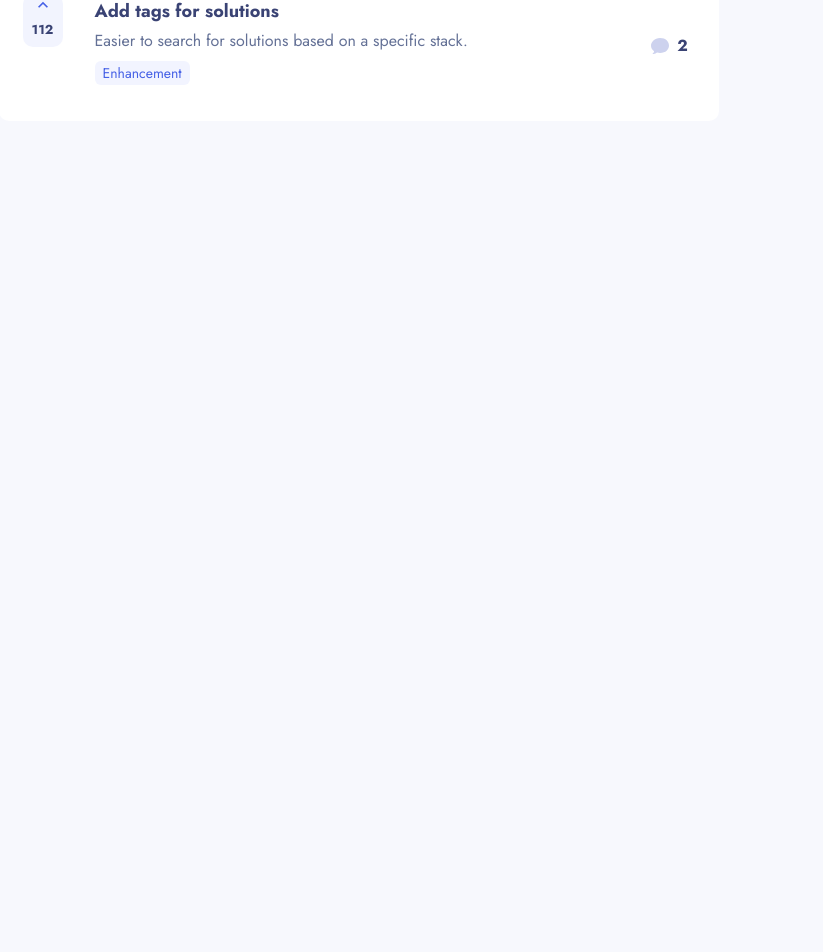
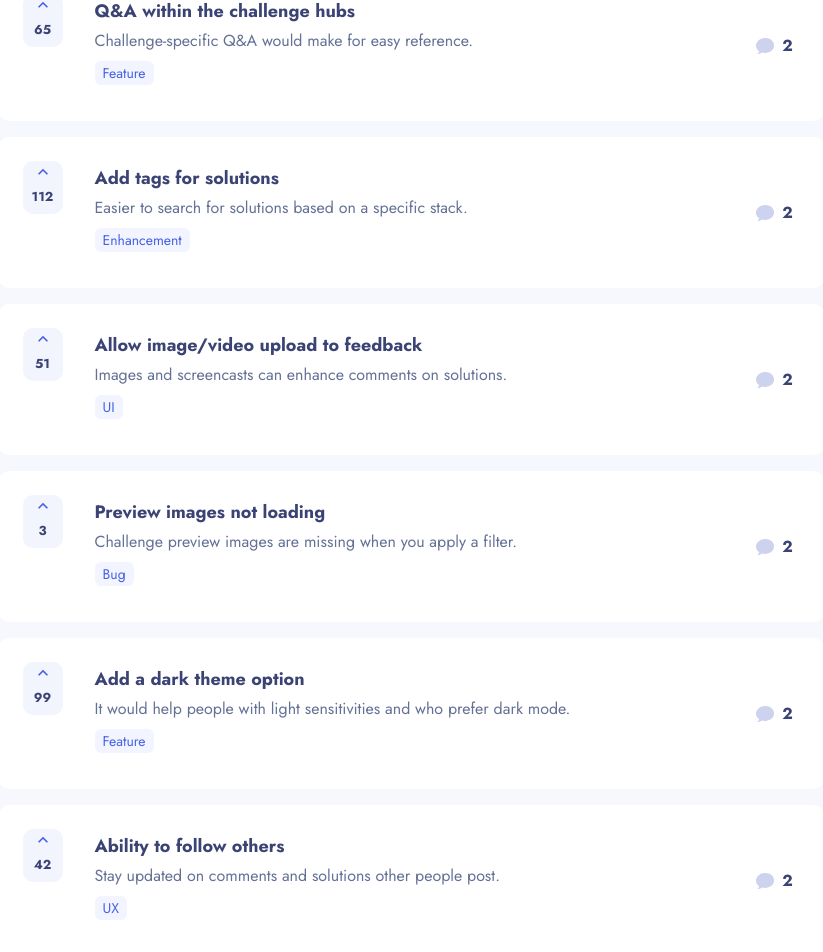
Before and after one commit to lilianaruva/product-feedback-app, a React (Create React App) app: page / in a window 1280 px wide. Shown: the part 392-1344 px from the top of the page, without its empty margins (245-1068 px from the left). Before the commit the page ends 800 px from the top, so only its background shows below. Built offline with nearby package versions, Linux system fonts and the light colour scheme.

Commit message:
somethings

```diff
--- a/package.json
+++ b/package.json
@@ -10,12 +10,14 @@
     "@testing-library/jest-dom": "^5.15.0",
     "@testing-library/react": "^11.2.7",
     "@testing-library/user-event": "^12.8.3",
+    "firebase": "^9.5.0",
     "formik": "^2.2.9",
     "framer-motion": "^4.1.17",
     "react": "^17.0.2",
     "react-dom": "^17.0.2",
     "react-router-dom": "^6.0.2",
     "react-scripts": "4.0.3",
+    "uuid": "^8.3.2",
     "web-vitals": "^1.1.2"
   },
   "scripts": {
--- /dev/null
+++ b/src/data.js
@@ -0,0 +1,66 @@
+import { v4 as uuidv4 } from "uuid";
+
+function feedbackData() {
+  return ([
+    {
+      id: uuidv4(),
+      title: "Q&A within the challenge hubs",
+      detail: "Challenge-specific Q&A would make for easy reference.",
+      category: "Feature",
+      status: "Planned",
+      vote: "65",
+      comment: [
+        {
+          user:"Emma",
+          username:"@ema-stuff",
+          comment:"it's fine"
+        }
+      ]
+    },
+    {
+      id: uuidv4(),
+      title: "Add tags for solutions",
+      detail: "Easier to search for solutions based on a specific stack.",
+      category: "Enhancement",
+      status: "Planned",
+      vote: "112",
+    },
+    {
+      id: uuidv4(),
+      title: "Allow image/video upload to feedback",
+      detail: "Images and screencasts can enhance comments on solutions.",
+      category: "UI",
+      status: "Live",
+      vote: "51",
+    },
+    {
+      id: uuidv4(),
+      title: "Preview images not loading",
+      detail: "Challenge preview images are missing when you apply a filter.",
+      category: "Bug",
+      status: "Live",
+      vote: "3",
+    },
+    {
+      id: uuidv4(),
+      title: "Add a dark theme option",
+      detail:
+        "It would help people with light sensitivities and who prefer dark mode.",
+      category: "Feature",
+      status: "In-Progress",
+      vote: "99",
+    },
+    {
+      id: uuidv4(),
+      title: "Ability to follow others",
+      detail: "Stay updated on comments and solutions other people post.",
+      category: "UX",
+      status: "Planned",
+      vote: "42",
+    }
+  ]
+  );
+}
+
+
+export default feedbackData();
--- /dev/null
+++ b/src/firebase/firebaseConfig.js
@@ -0,0 +1,35 @@
+// Import the functions you need from the SDKs you need
+import { initializeApp } from "firebase/app";
+import {getAuth, onAuthStateChanged } from "firebase/auth";
+import { getFirestore } from "firebase/firestore";
+// TODO: Add SDKs for Firebase products that you want to use
+// https://firebase.google.com/docs/web/setup#available-libraries
+
+// Your web app's Firebase configuration
+// For Firebase JS SDK v7.20.0 and later, measurementId is optional
+const firebaseConfig = {
+  apiKey: "AIzaSyCQJfxLHcGNh3XMqBA5rOpxZfAV-92pSHs",
+  authDomain: "product-feedback-app-8c443.firebaseapp.com",
+  projectId: "product-feedback-app-8c443",
+  storageBucket: "product-feedback-app-8c443.appspot.com",
+  messagingSenderId: "474996571724",
+  appId: "1:474996571724:web:498a5df1d4af8612643ee9",
+  measurementId: "G-9JKKXT1WNK"
+};
+
+// Initialize Firebase
+const app = initializeApp(firebaseConfig);
+//const auth = getAuth(app);
+const db = getFirestore(app);
+
+//detect auth state
+/*onAuthStateChanged(auth, user => {
+  if(user!= null){
+    console.log("log in");
+  }
+  else{
+    console.log("no user");
+  }
+});
+*/
+export default db;
--- a/src/pages/FeedBackDetail/FeedBackDetail.jsx
+++ b/src/pages/FeedBackDetail/FeedBackDetail.jsx
@@ -3,6 +3,7 @@ import SuggestionsCard from "../Suggestions/components/suggestionsCard";
 import CommentContainer from "./components/commentContainer";
 import AddComment from "./components/addComment";
 import { ChevronLeftIcon } from "@chakra-ui/icons";
+import { Link } from "react-router-dom";
 
 import './styles/feedbackDetails.css'
 
@@ -14,12 +15,14 @@ const FeedBackDetails = () => {
                     <div className="feedback-top">
                         <div className="goBack">
                             <ChevronLeftIcon color="#4661E6" />
-                            <a>Go Back</a>
+                            <Link to="/">
+                                <a>Go Back</a>
+                            </Link>
                         </div>
                         <button className="button-blue">Edit Feedback</button>
                     </div>
-                    <SuggestionsCard styles={{ maxWidth: "720px" }} />
-                    <CommentContainer/>
+                    <SuggestionsCard />
+                    <CommentContainer />
                     <AddComment />
                 </div>
             </div>
--- a/src/pages/FeedBackDetail/styles/feedbackDetails.css
+++ b/src/pages/FeedBackDetail/styles/feedbackDetails.css
@@ -29,9 +29,6 @@
     justify-content: center;
 }
 
-.suggestionsCard-container{
-    max-width: 720px;
-}
 
 .button-blue:hover{
     background-color: #7C91F9;
--- a/src/pages/Suggestions/Suggestions.jsx
+++ b/src/pages/Suggestions/Suggestions.jsx
@@ -1,4 +1,4 @@
-import React from "react";
+import React, { useState, useEffect } from "react";
 import Profile from "./components/profile";
 import Tags from "./components/tags";
 import Roadmap from "./components/roadmap";
@@ -6,7 +6,31 @@ import SuggestionsCard from "./components/suggestionsCard";
 import SuggestionBar from "./components/suggestionBar";
 import './styles/suggestion.css';
 
+import { collection, getDocs } from "firebase/firestore";
+import db from "../../firebase/firebaseConfig";
+
+import data from "../../data";
+
 const Suggestion = () => {
+
+    const [feedbacks, setFeedbacks] = useState(data);
+
+
+    console.log(feedbacks);
+    console.log(
+        feedbacks?.map(
+                feedback => console.log(feedback)
+            ));
+
+
+    useEffect(() => {
+        /*const getData = async() => {
+            const feedbacks = await getDocs(collection(db, "feedback"));
+            console.log(feedbacks.docs);
+        }
+        getData();*/
+    }, []);
+
     return (
         <>
             <div className="suggest">
@@ -17,7 +41,11 @@ const Suggestion = () => {
                 </div>
                 <div className="suggest-right">
                     <SuggestionBar />
-                    <SuggestionsCard />
+                    {
+                        feedbacks.map(fb =>
+                            <SuggestionsCard title={fb.title} detail={fb.detail} category={fb.category} vote={fb.vote}/>
+                        )
+                    }
                 </div>
             </div>
         </>
--- a/src/pages/Suggestions/components/suggestionsCard.jsx
+++ b/src/pages/Suggestions/components/suggestionsCard.jsx
@@ -1,9 +1,10 @@
 import React from "react";
 import '../styles/suggestionsCard.css'
 import { Tag } from "@chakra-ui/react";
-import { ChevronUpIcon} from "@chakra-ui/icons";
+import { ChevronUpIcon } from "@chakra-ui/icons";
+import { Link } from "react-router-dom";
 
-const SuggestionsCard = () => {
+const SuggestionsCard = ({ title, detail, category, vote }) => {
 
     const icon = () => (
         <svg width="18" height="16" viewBox="0 0 18 16" fill="none" xmlns="http://www.w3.org/2000/svg">
@@ -16,12 +17,14 @@ const SuggestionsCard = () => {
             <div className="suggestionsCard-container">
                 <div className="sC-number">
                     <ChevronUpIcon w={5} h={5} color="#4661E6" />
-                    <h2>112</h2>
+                    <h2>{vote}</h2>
                 </div>
                 <div className="sC-content">
-                    <h1>Add tags for solutions</h1>
-                    <p>Easier to search for solutions based on a specific stack.</p>
-                    <Tag className="tag" backgroundColor="#F2F4FF" color="#4661E6" fontWeight="semiBold">Enhancement</Tag>
+                    <Link to="feedback-detail">
+                        <h1>{title}</h1>
+                    </Link>
+                    <p>{detail}</p>
+                    <Tag className="tag" backgroundColor="#F2F4FF" color="#4661E6" fontWeight="semiBold">{category}</Tag>
                 </div>
                 <div className="sC-comments">
                     {icon()}
--- a/src/pages/Suggestions/styles/suggestionsCard.css
+++ b/src/pages/Suggestions/styles/suggestionsCard.css
@@ -2,7 +2,7 @@
     display: flex;
     flex-direction: row;
     background-color: white;
-    width: 825px;
+    max-width: 825px;
     height: 151px;
     border-radius: 10px;
     margin: 1rem 0;
```
Also changed, not shown: 1 other file (tests, documents, lock files or other folders).
